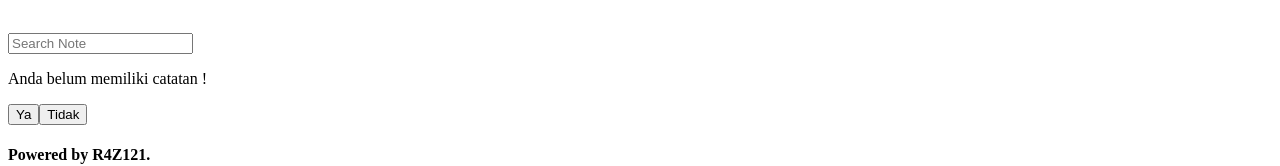
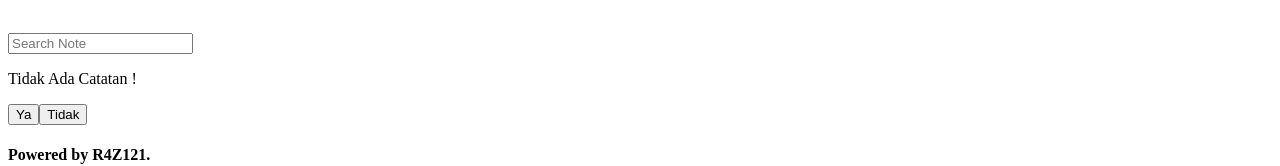
Before and after one commit to R4Z121/NoteZ, a React (Vite) app: page /archived in a window 1280 px wide. Shown: the part 1373-1539 px from the top of the page. Built offline with nearby package versions, Linux system fonts and the light colour scheme; the HTML template or start-up script is replaced by a standard one.

Commit message:
fix a confirmation text

```diff
--- a/src/components/body/NoteBody.jsx
+++ b/src/components/body/NoteBody.jsx
@@ -18,7 +18,7 @@ export default function NoteBody ({data, deleteHandler, archivedNoteHandler}) {
     :
     (
       <div className="flex justify-center items-center p-5">
-        <p className="text-red text-base sm:text-lg mt-12">Anda belum memiliki catatan !</p>
+        <p className="text-red text-base sm:text-lg mt-12">Tidak Ada Catatan !</p>
       </div>
     )
 }
```
